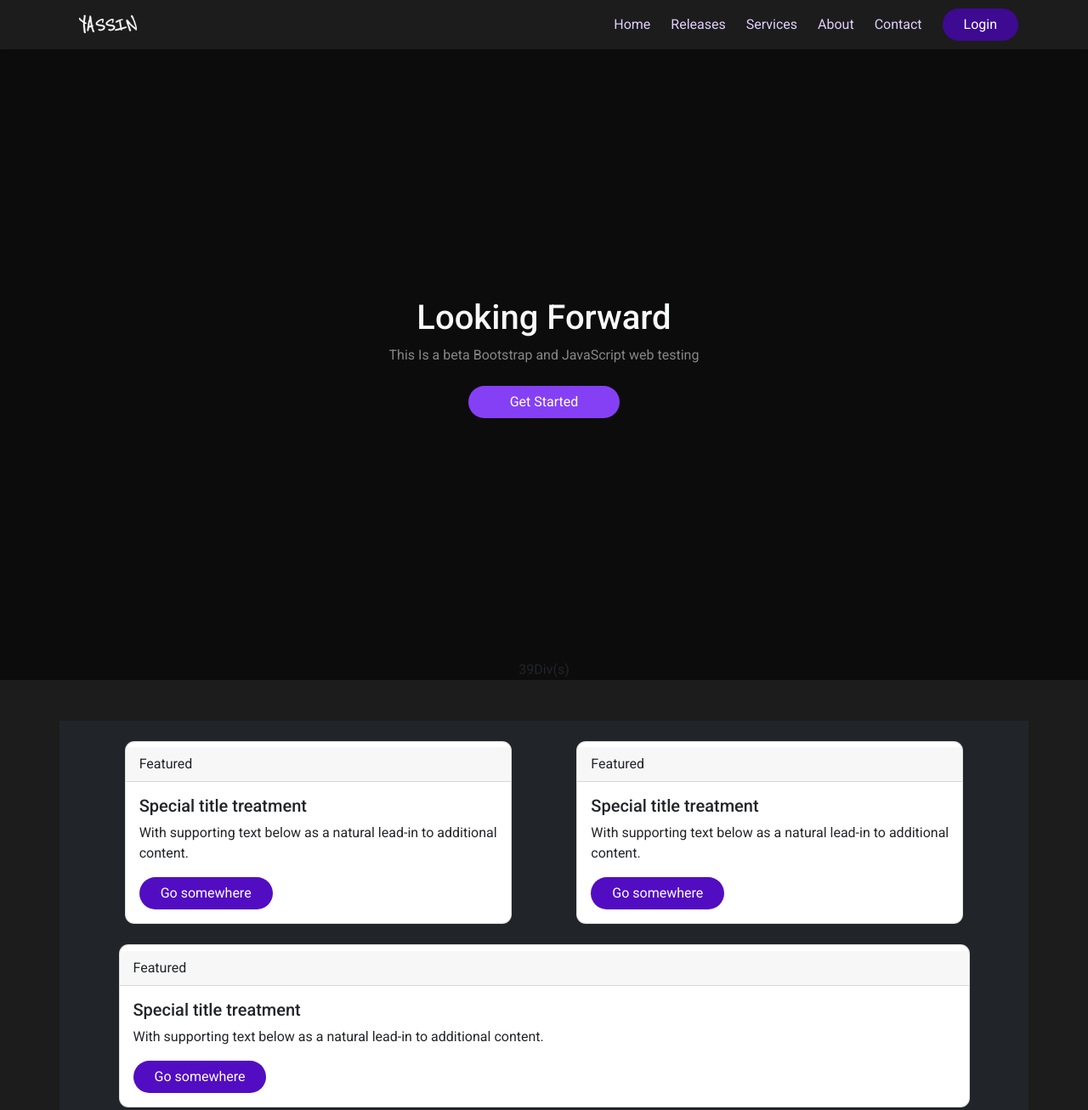
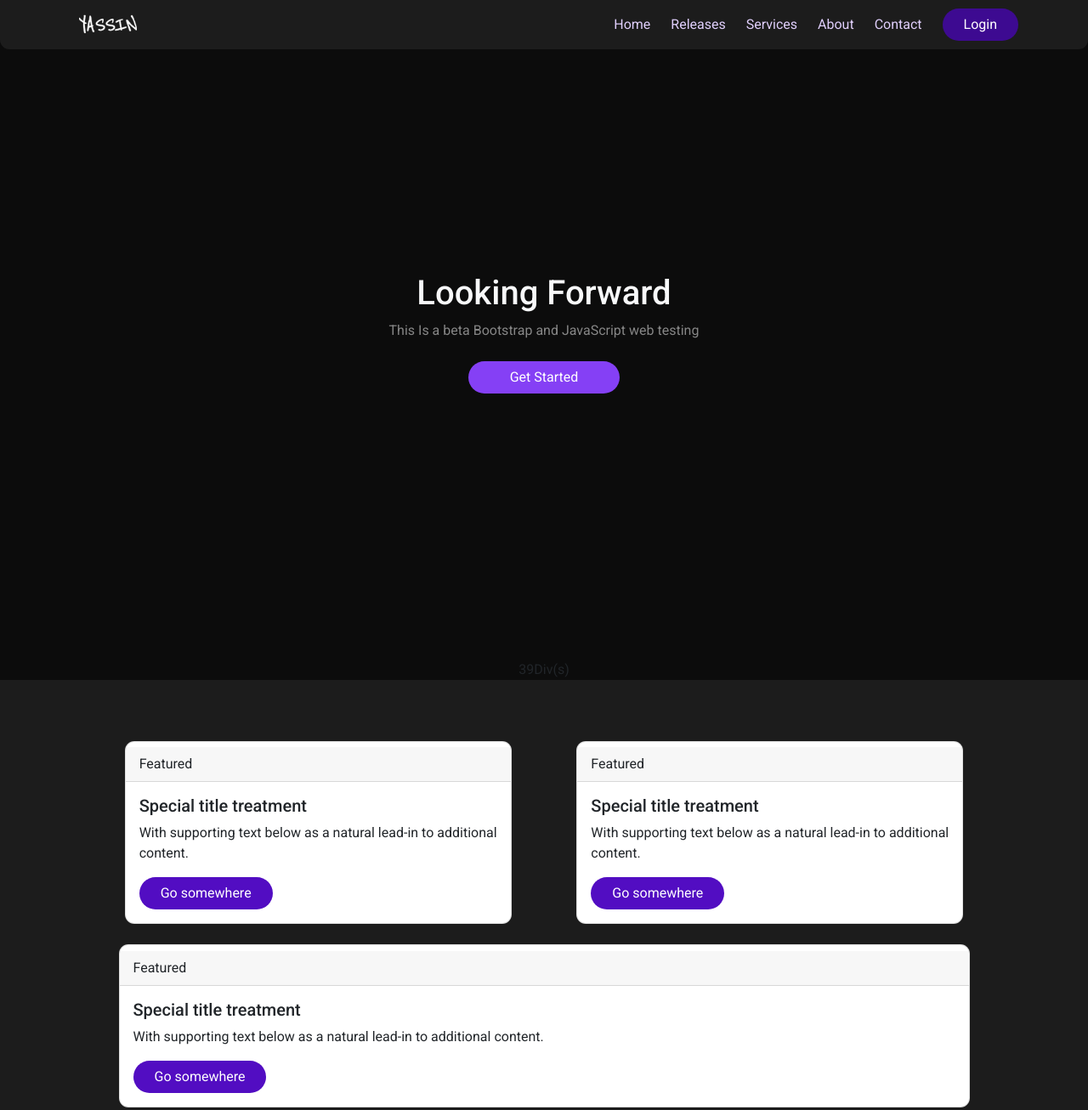
Before and after one commit to yassin-wael/viro, a plain HTML site: page index.html in a window 1280 px wide. Shown: the top 1306 px of the page at 85% size. Drawn offline with Linux system fonts and the light colour scheme; a web font is replaced by a local one.

Commit message:
added minor changes

```diff
--- a/css/style.css
+++ b/css/style.css
@@ -74,7 +74,7 @@ body
 /* START OF LANDING */
 .landing
 {
-    height: calc(100vh - 58px);
+    height: calc(100vh - 0px);
     background: #0000008e;
 }
 .btn-h
@@ -105,3 +105,8 @@ body
     margin: 0.4rem 1rem;
     color: var(--seccolor3);
 }
+/* ////////// SERVICES /////////////*/
+.services
+{
+    height: 100vh;
+}
--- a/index.html
+++ b/index.html
@@ -16,7 +16,7 @@
 <body>
   <!-- ////////////////// NAVBAR /////////////////-->
   <div class="home">
-  <nav class="navbar navbar-expand-lg sticky-top  h-lg-25 p-0">
+  <nav class="navbar navbar-expand-lg sticky-top  h-lg-25 p-0 position-fixed w-100">
     <div class="container">
       <a class="navbar-brand" href="#">
         <img src="images/favicon.png" width="90" alt="logo" class="navlog">
@@ -67,7 +67,7 @@
         </div><!-- landing -->
       </div><!--home-->
       <!-- ////////////// SECOND SECTION -->
-      <div id="prod-section" class="products mt-5 bg-dark p-4 container d-flex justify-content-evenly gap-4 flex-wrap">
+      <div id="prod-section" class="products mt-5 p-4 container d-flex justify-content-evenly gap-4 flex-wrap">
         <div class="card col-md-5 col-12">
           <div class="card-header">
             Featured
@@ -100,6 +100,9 @@
           </div>
         </div>
       </div><!--products-->
+      <div class="services" data-bs-theme="dark">
+
+       </div><!--SERVICES -->
     <script src="js/bootstrap.bundle.min.js"></script>
     <script src="js/all.min.js"></script>
     <script src="js/script.js"></script>
```
